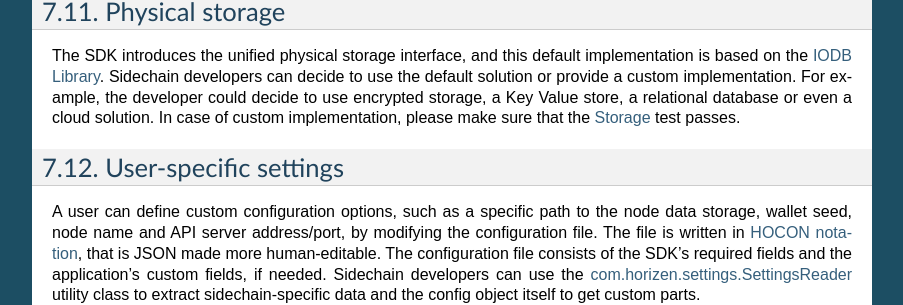
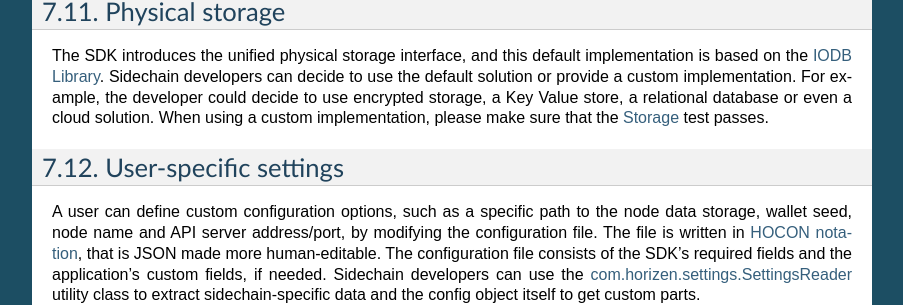
Before and after one commit to HorizenOfficial/developer-horizen-global, a Sphinx documentation site: the page built from docs/introduction/Base-App.rst, in a window 1280 px wide and 900 px high, scrolled down 2962 px. Shown: the part 192-497 px from the top of the window, without its empty margins (198-1101 px from the left). Built offline with Sphinx 7.4.7, drawn with Linux system fonts in a browser that asks for light colours.

Commit message:
re worded slightly on custom storage

```diff
--- a/docs/introduction/Base-App.rst
+++ b/docs/introduction/Base-App.rst
@@ -132,7 +132,7 @@ The communication between a node and its users is available through http end poi
 Physical storage
 ****************
 
-The SDK introduces the unified physical storage interface, and this default implementation is based on the `IODB Library <https://github.com/input-output-hk/iodb>`_. Sidechain developers can decide to use the default solution or provide a custom implementation. For example, the developer could decide to use encrypted storage, a Key Value store, a relational database or even a cloud solution. In case of custom implementation, please make sure that the `Storage <https://github.com/HorizenOfficial/Sidechains-SDK/blob/master/sdk/src/test/java/com/horizen/storage/StorageTest.java>`_ test passes.
+The SDK introduces the unified physical storage interface, and this default implementation is based on the `IODB Library <https://github.com/input-output-hk/iodb>`_. Sidechain developers can decide to use the default solution or provide a custom implementation. For example, the developer could decide to use encrypted storage, a Key Value store, a relational database or even a cloud solution. When using a custom implementation, please make sure that the `Storage <https://github.com/HorizenOfficial/Sidechains-SDK/blob/master/sdk/src/test/java/com/horizen/storage/StorageTest.java>`_ test passes.
 
 User-specific settings
 **********************
```
